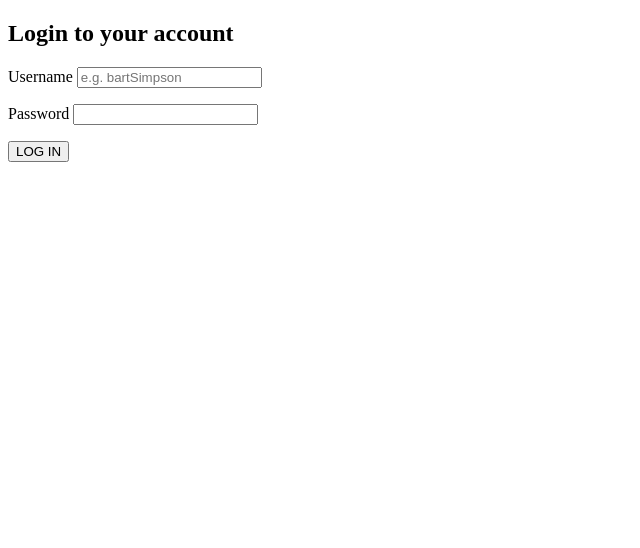
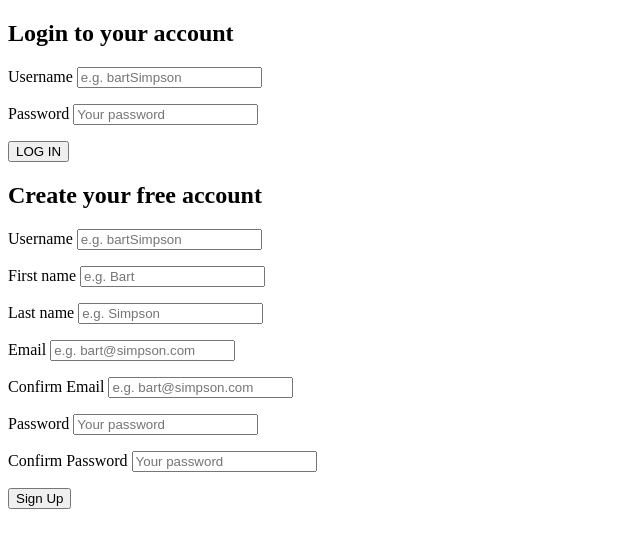
Before and after one commit to pavlvs/spoticlone, a PHP site: page /register.php in a window 1280 px wide. Shown: the top 548 px of the page, without its empty margins (0-640 px from the left). Run offline with PHP 8.4, Linux system fonts and the light colour scheme.

Commit message:
Added registration form to register.php

```diff
--- a/register.php
+++ b/register.php
@@ -18,9 +18,41 @@
         	</p>
         	<p>
         		<label for="loginPassword">Password</label>
-        		<input type="password" name="loginPassword" id="loginPassword" value="" required>
+        		<input type="password" name="loginPassword" id="loginPassword" value="" placeholder="Your password" required>
         	</p>
 			<button type="submit" name="loginButton">LOG IN</button>
+        </form>
+        <form action="register.php" method="POST" id="registerForm">
+        	<h2>Create your free account</h2>
+        	<p>
+        		<label for="username">Username</label>
+        		<input type="text" name="username" id="username" value="" placeholder="e.g. bartSimpson" required>
+        	</p>
+        	<p>
+        		<label for="firstName">First name</label>
+        		<input type="text" name="firstName" id="firstName" value="" placeholder="e.g. Bart" required>
+        	</p>
+        	<p>
+        		<label for="lastName">Last name</label>
+        		<input type="text" name="lastName" id="lastName" value="" placeholder="e.g. Simpson" required>
+        	</p>
+        	<p>
+        		<label for="email1">Email</label>
+        		<input type="email" name="email1" id="email1" value="" placeholder="e.g. bart@simpson.com" required>
+        	</p>
+        	<p>
+        		<label for="email2">Confirm Email</label>
+        		<input type="email" name="email2" id="email2" value="" placeholder="e.g. bart@simpson.com" required>
+        	</p>
+        	<p>
+        		<label for="password1">Password</label>
+        		<input type="password" name="password1" id="password1" value="" placeholder="Your password" required>
+        	</p>
+        	<p>
+        		<label for="password2">Confirm Password</label>
+        		<input type="password" name="password2" id="password2" value="" placeholder="Your password" required>
+        	</p>
+			<button type="submit" name="registerButton">Sign Up</button>
         </form>
     </div>
 </body>
```
